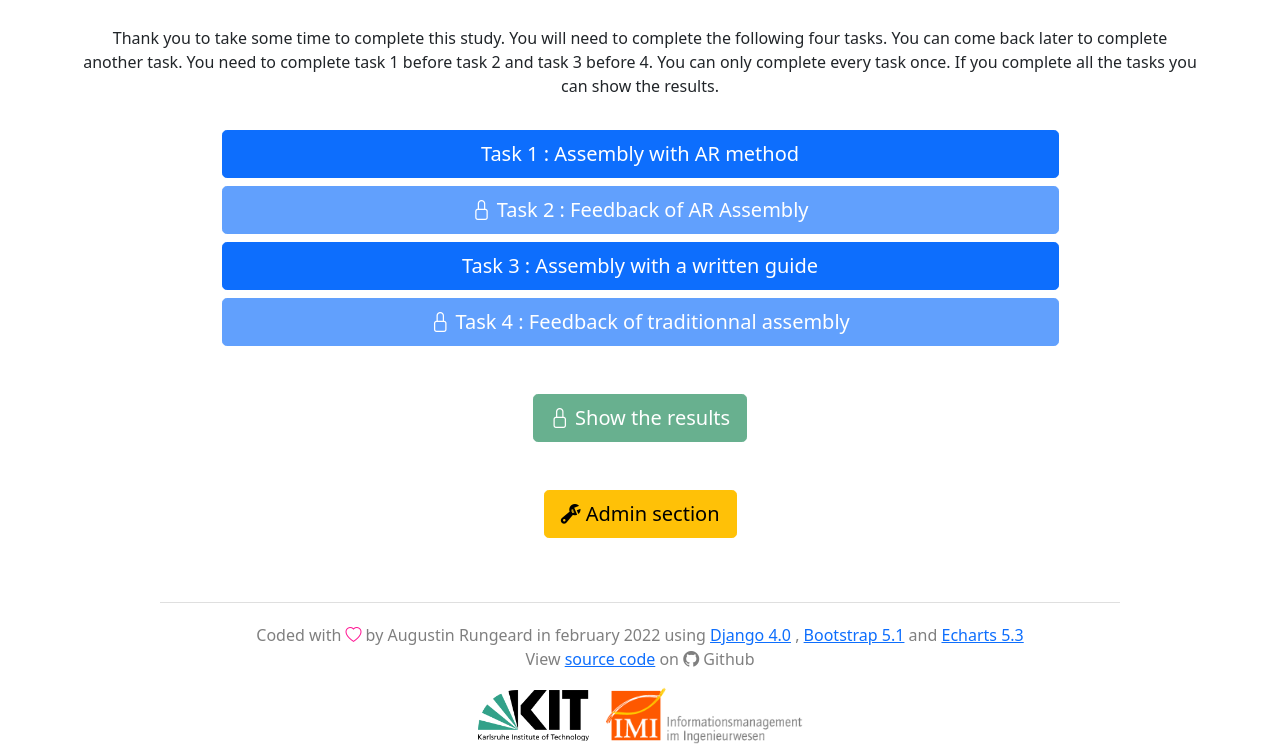
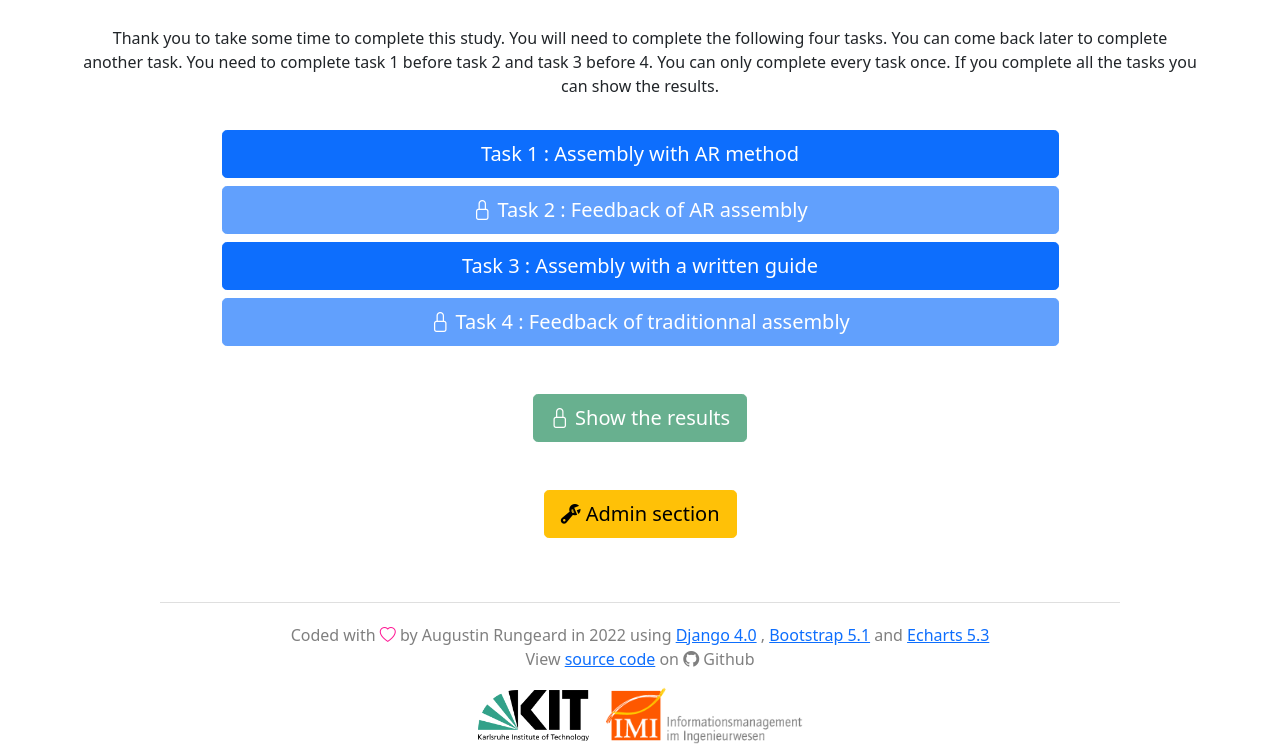
Before and after one commit to rungeard/master_thesis, a Django app: page /welcome in a window 1280 px wide. Shown: the part 158-902 px from the top of the page. Run offline with Django 4.2, Linux system fonts and the light colour scheme; the visitor is signed in with stand-in values (Sample User, id 1); data that the repository does not hold is empty.

Commit message:
small enhancements

```diff
--- a/my_app/templates/my_app/template.html
+++ b/my_app/templates/my_app/template.html
@@ -50,7 +50,7 @@
     <div class="d-flex justify-content-center align-items-center">
       <hr class="text-black-50" style="width:75%">
     </div>
-    <p class="mt-1 text-center text-black-50"> Coded with <i style="color:DeepPink;" class="bi bi-heart"></i> by Augustin Rungeard in february 2022 using <a href="https://www.djangoproject.com/" target="_blank" rel="noopener">Django 4.0</a> , <a href="https://getbootstrap.com/" target="_blank" rel="noopener">Bootstrap 5.1</a> and <a href="https://echarts.apache.org/en/index.html" target="_blank" rel="noopener">Echarts 5.3</a> <br> View <a href="https://github.com/rungeard/master_thesis" target="_blank" rel="noopener">source code</a> on <i class="bi bi-github"></i> Github</p>
+    <p class="mt-1 text-center text-black-50"> Coded with <i style="color:DeepPink;" class="bi bi-heart"></i> by Augustin Rungeard in 2022 using <a href="https://www.djangoproject.com/" target="_blank" rel="noopener">Django 4.0</a> , <a href="https://getbootstrap.com/" target="_blank" rel="noopener">Bootstrap 5.1</a> and <a href="https://echarts.apache.org/en/index.html" target="_blank" rel="noopener">Echarts 5.3</a> <br> View <a href="https://github.com/rungeard/master_thesis" target="_blank" rel="noopener">source code</a> on <i class="bi bi-github"></i> Github</p>
     <div class="d-flex justify-content-center align-items-center">
       <div class="me-3">
         <a href="https://www.kit.edu/english/" target="_blank" rel="noopener">
--- a/my_app/templates/my_app/welcome.html
+++ b/my_app/templates/my_app/welcome.html
@@ -27,7 +27,7 @@
     <div class="row text-center my-2">
       <form action="/task2/part1" method="get">
         <button type="submit" class="btn btn-primary btn-lg" style="width:75%;" {% if not complete_task1 or complete_task2 %}disabled{% endif %}>
-          {% if not complete_task1 %} <i class="bi bi-lock"></i>{% elif complete_task2 %}<i class="bi bi-check2-circle"></i>{% endif %} Task 2 : Feedback of AR Assembly
+          {% if not complete_task1 %} <i class="bi bi-lock"></i>{% elif complete_task2 %}<i class="bi bi-check2-circle"></i>{% endif %} Task 2 : Feedback of AR assembly
         </button>
       </form>
     </div>
@@ -72,7 +72,7 @@
         <button type="button" class="btn-close" data-bs-dismiss="modal" aria-label="Close"></button>
       </div>
       <div class="modal-body">
-        <p align="justify">Your first task will be to assemble wooden pieces with the help of an augmented reality guide. To follow this guide you will wear the Microsoft Hololens 2 headset.</p>
+        <p align="justify">Your first task will be to assemble wooden pieces with the help of an augmented reality (AR) guide. To follow this guide you will wear the Microsoft Hololens 2 headset.</p>
         <p align="justify">Once the application is launched, the interface will look like the picture below:</p>
         <div class="text-center my-3">
           <img src="{% static 'my_app/AR_overview.png' %}" class="rounded" style="min-width:10cm; width:90%">
@@ -87,7 +87,7 @@
         <div class="text-center my-3">
           <img src="{% static 'my_app/pause.gif' %}" class="rounded" style="min-width:10cm; width:60%">
         </div>
-        <p align="justify"> Finally, it is possible to reverse the playback direction at any time by pressing the "reverse" button. Example of activation of the reverse function:</p>
+        <p align="justify"> Finally, it is possible to reverse the playback direction at any time by pressing the "reverse" button. Example of desactivation of the reverse function:</p>
         <div class="text-center my-3">
           <img src="{% static 'my_app/reverse.gif' %}" class="rounded" style="min-width:5cm; width:30%">
         </div>
```
Also changed, not shown: 1 other file.
